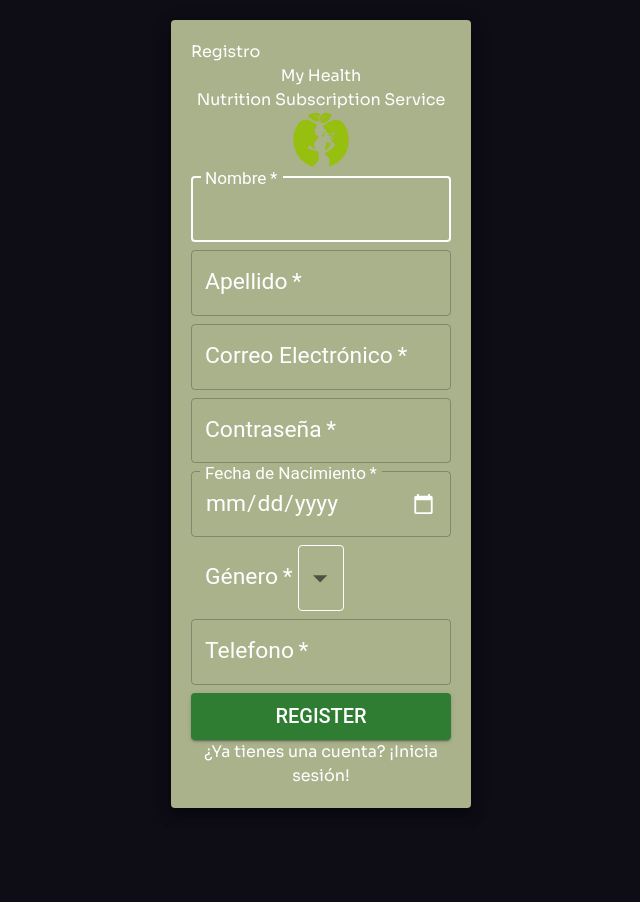
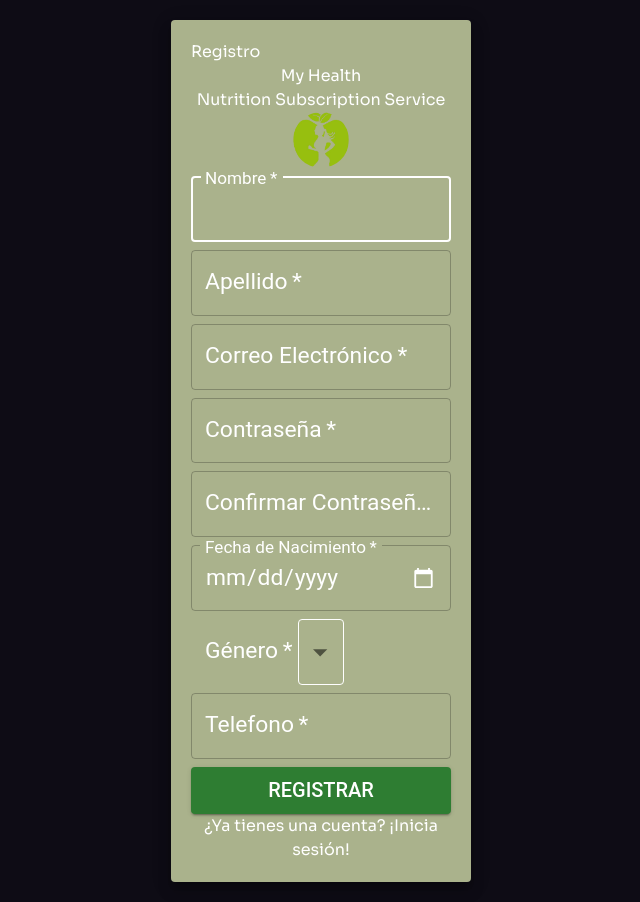
Before and after one commit to edgarlopez241/sistemas-3, a React (Vite) app in the folder frontend/: page /register in a window 1280 px wide. Shown: the whole page, without its empty margins (319-959 px from the left). Before the commit the page ends 828 px from the top, so only its background shows below. Built offline with nearby package versions, Linux system fonts and the light colour scheme.

Commit message:
Agregada la funcionalidad de redirigir al Login cuando el registro es exitoso

```diff
--- a/frontend/src/pages/Register.jsx
+++ b/frontend/src/pages/Register.jsx
@@ -3,6 +3,8 @@ import { Avatar, Box, Button, Grid, Paper, TextField, Typography } from "@mui/ma
 import { createTheme, ThemeProvider } from '@mui/material/styles';
 import { FormControl, InputLabel, Select, MenuItem } from "@mui/material";
 import { Link } from "react-router-dom";
+import { Link as RouterLink } from "react-router-dom";
+import { useNavigate } from "react-router-dom";
 
 const theme = createTheme({
   palette: {
@@ -19,7 +21,7 @@ const theme = createTheme({
   },
 });
 
-const paperStyle = {padding:20, minHeight:'80vh', width:300, margin:'20px auto', backgroundColor:'#AAB28C', color:'white'};
+const paperStyle = { padding: 20, minHeight: '80vh', width: 300, margin: '20px auto', backgroundColor: '#AAB28C', color: 'white' };
 
 
 function Register() {
@@ -27,14 +29,22 @@ function Register() {
   const [lastName, setLastName] = useState('');
   const [email, setEmail] = useState('');
   const [password, setPassword] = useState('');
+  const [confirmPassword, setConfirmPassword] = useState('');
   const [birthDate, setBirthDate] = useState('');
   const [gender, setGender] = useState('');
   const [phoneNumber, setPhoneNumber] = useState('');
   const role = 'P';
   const [submitted, setSubmitted] = useState(false);
+  const [duplicateEmailError, setDuplicateEmailError] = useState(false);
+  const navigate = useNavigate();
 
   const handleSubmit = (event) => {
     event.preventDefault();
+
+    setSubmitted(true);
+    if (!validateName(firstName) || !validateName(lastName) || !validateEmail(email) || !validatePassword(password) || !validateConfirmPassword(password, confirmPassword) || !validateBirthDate(birthDate) || !validateGender(gender) || !validatePhoneNumber(phoneNumber)) {
+      return;
+    }
 
     const user = {
       nombre: firstName,
@@ -54,13 +64,25 @@ function Register() {
   },
   body: JSON.stringify(user),
 })
-      .then((response) => response.json())
+.then((response) => {
+  if (!response.ok) {
+    return response.json().then(data => {
+      throw new Error(data.message);
+    });
+  }
+  return response.json();
+})
 .then((data) => {
   console.log('Success:', data);
   setSubmitted(true);
+  setDuplicateEmailError(false);
+  navigate('/login');
 })
 .catch((error) => {
   console.error('Error:', error);
+  if (error.message === 'El correo ya está registrado') {
+    setDuplicateEmailError(true);
+  }
 });
   };
 
@@ -100,6 +122,10 @@ function Register() {
     return re.test(password);
   };
 
+  const validateConfirmPassword = () => {
+    return password === confirmPassword;
+  };
+
   return (
     <ThemeProvider theme={theme}>
       <Grid>
@@ -108,7 +134,7 @@ function Register() {
           <Grid align='center'>
             <Typography variant='5'>My Health</Typography>
             <h6>Nutrition Subscription Service</h6>
-            <Avatar alt="Logo" src="src/assets/nutrition.png" sx={{ width: 56, height: 56 }}/>
+            <Avatar alt="Logo" src="src/assets/nutrition.png" sx={{ width: 56, height: 56 }} />
             <Box component="form" onSubmit={handleSubmit} noValidate>
 
 
@@ -123,7 +149,7 @@ function Register() {
                 autoFocus
                 value={firstName}
                 onChange={(e) => setFirstName(e.target.value)}
-            sx={{display:'block', margin:"0.5rem 0"}}
+                sx={{ display: 'block', margin: "0.5rem 0" }}
                 InputLabelProps={{ style: { color: '#ffffff' } }}
                 error={submitted && !validateName(firstName)}
                 helperText={submitted && !validateName(firstName) ? (firstName ? 'El nombre solo debe contener letras' : 'El campo nombre no puede estar vacío') : ''}
@@ -138,7 +164,7 @@ function Register() {
                 name="apellido"
                 value={lastName}
                 onChange={(e) => setLastName(e.target.value)}
-            sx={{display:'block', margin:"0.5rem 0"}}
+                sx={{ display: 'block', margin: "0.5rem 0" }}
                 InputLabelProps={{ style: { color: '#ffffff' } }}
                 error={submitted && !validateName(lastName)}
                 helperText={submitted && !validateName(lastName) ? (lastName ? 'Apellido solo debe contener letras' : 'El campo apellido no puede estar vacío') : ''}
@@ -154,10 +180,10 @@ function Register() {
                 autoComplete="email"
                 value={email}
                 onChange={(e) => setEmail(e.target.value)}
-            sx={{display:'block', margin:"0.5rem 0"}}
+                sx={{ display: 'block', margin: "0.5rem 0" }}
                 InputLabelProps={{ style: { color: '#ffffff' } }}
-            error={submitted && !validateEmail()}
-            helperText={submitted && !validateEmail() ? (email ? 'Formato de correo inválido' : 'El campo correo electrónico no puede estar vacío') : ''}
+                error={submitted && (!validateEmail() || duplicateEmailError)}
+                helperText={submitted && !validateEmail() ? (email ? 'Formato de correo inválido' : 'El campo correo electrónico no puede estar vacío') : (duplicateEmailError ? 'El correo ya está registrado' : '')}
               />
               <TextField
                 variant="outlined"
@@ -171,10 +197,27 @@ function Register() {
                 autoComplete="current-password"
                 value={password}
                 onChange={(e) => setPassword(e.target.value)}
-            sx={{display:'block', margin:"0.5rem 0"}}
+                sx={{ display: 'block', margin: "0.5rem 0" }}
                 InputLabelProps={{ style: { color: '#ffffff' } }}
                 error={submitted && !validatePassword()}
                 helperText={submitted && !validatePassword() ? (password ? 'La contraseña debe tener al menos 8 caracteres, contener al menos una letra mayúscula, una letra minúscula, un número, y un carácter especial' : 'El campo contraseña no puede estar vacío') : ''}
+              />
+              <TextField
+                variant="outlined"
+                margin="normal"
+                required
+                fullWidth
+                name="confirmPassword"
+                label="Confirmar Contraseña"
+                type="password"
+                id="confirmPassword"
+                autoComplete="current-password"
+                value={confirmPassword}
+                onChange={(e) => setConfirmPassword(e.target.value)}
+                sx={{ display: 'block', margin: "0.5rem 0" }}
+                InputLabelProps={{ style: { color: '#ffffff' } }}
+                error={submitted && !validateConfirmPassword()}
+                helperText={submitted && !validateConfirmPassword() ? 'Las contraseñas no coinciden' : ''}
               />
               <TextField
                 variant="outlined"
@@ -191,11 +234,11 @@ function Register() {
                 }}
                 value={birthDate}
                 onChange={(e) => setBirthDate(e.target.value)}
-            sx={{display:'block', margin:"0.5rem 0"}}
+                sx={{ display: 'block', margin: "0.5rem 0" }}
                 error={submitted && !validateBirthDate()}
                 helperText={submitted && !validateBirthDate() ? (birthDate ? 'Debes tener al menos 15 años de edad para registrarte' : 'El campo fecha de nacimiento no puede estar vacío') : ''}
               />
-          <FormControl variant="outlined" margin="normal" required fullWidth error={submitted && !validateGender()} sx={{display:'block', margin:"0.5rem 0"}}>
+              <FormControl variant="outlined" margin="normal" required fullWidth error={submitted && !validateGender()} sx={{ display: 'block', margin: "0.5rem 0" }}>
                 <InputLabel id="gender-label" style={{ color: '#ffffff' }}>Género</InputLabel>
                 <Select
                   labelId="gender-label"
@@ -229,7 +272,7 @@ function Register() {
                 name="phoneNumber"
                 value={phoneNumber}
                 onChange={(e) => setPhoneNumber(e.target.value)}
-            sx={{display:'block', margin:"0.5rem 0"}}
+                sx={{ display: 'block', margin: "0.5rem 0" }}
                 InputLabelProps={{ style: { color: '#ffffff' } }}
                 error={submitted && !validatePhoneNumber()}
                 helperText={submitted && !validatePhoneNumber() ? (phoneNumber ? 'El teléfono solo debe contener números' : 'El campo teléfono no puede estar vacío') : ''}
@@ -240,10 +283,10 @@ function Register() {
                 variant="contained"
                 color="success"
               >
-                Register
+                Registrar
               </Button>
             </Box>
-            <Link>¿Ya tienes una cuenta? ¡Inicia sesión!</Link>
+            <Link component={RouterLink} to="/login">¿Ya tienes una cuenta? ¡Inicia sesión!</Link>
           </Grid>
         </Paper>
       </Grid>
```
Also changed, not shown: 1 other file (tests, documents, lock files or other folders). Lines whose indentation alone changed are shown as unchanged.
